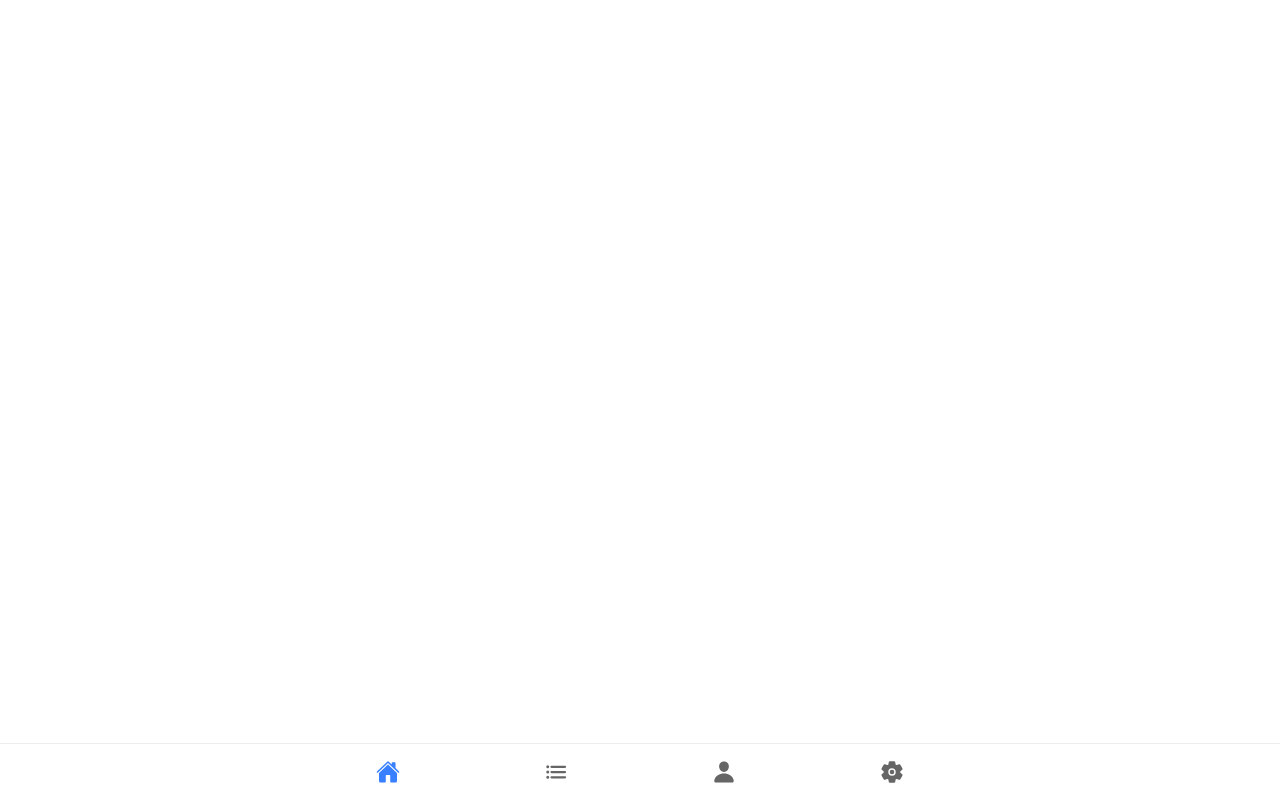
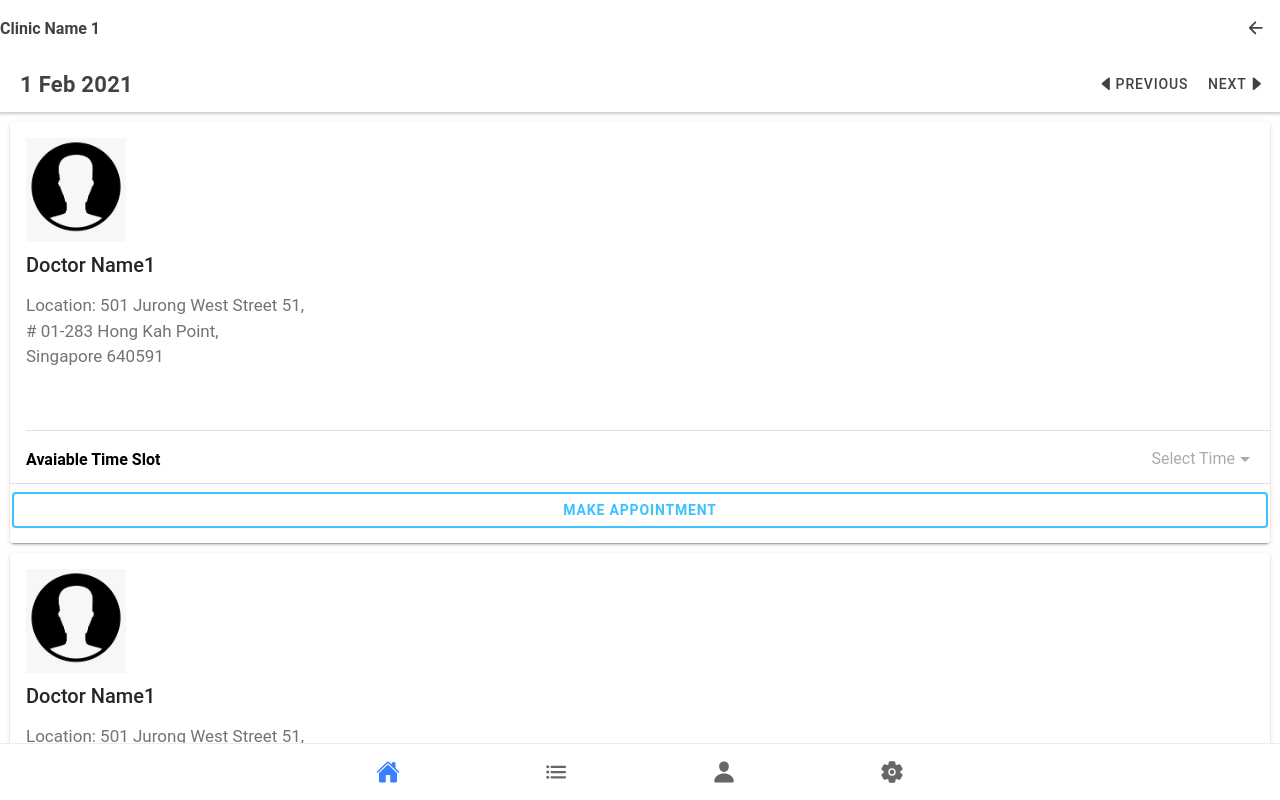
Before and after one commit to johnewong/CZ2006-Frontend, a React (Create React App) app: page /Home/SearchResult/MakeAppointment in a window 1280 px wide. Built offline with nearby package versions, Linux system fonts and the light colour scheme.

Commit message:
mx update

```diff
--- a/src/App.tsx
+++ b/src/App.tsx
@@ -61,8 +61,8 @@ const App: React.FC = () => (
          <Route path="/EventList" component={EventList} exact={true} />
          <Route path="/ForgetPassword" component={ForgetPassword} exact={true} />
          <Route path="/ResetPassword" component={ResetPassword} exact={true} />
-         <Route path="/SearchResult" component={SearchResult} exact={true} />
-         <Route path="/MakeAppointment" component={MakeAppointment} exact={true} />
+         <Route path="/Home/SearchResult" component={SearchResult} exact={true} />
+         <Route path="/Home/SearchResult/MakeAppointment" component={MakeAppointment} exact={true} />
          <Route path="/Home" component={Home} exact={true} />
           <Route exact path="/Home">
             <Home />
--- a/src/pages/Home.tsx
+++ b/src/pages/Home.tsx
@@ -95,7 +95,7 @@ const Home: React.FC = () => {
               <IonButton class="button button-outline button-block"
                          color = "#46b0e0"
                          onClick = {handleSearch}
-                         routerLink = "/SearchResult"
+                         routerLink = "/Home/SearchResult"
                          ><b>Search</b></IonButton>
             </IonCol>
           </IonRow>
--- a/src/pages/MakeAppointment.tsx
+++ b/src/pages/MakeAppointment.tsx
@@ -35,7 +35,7 @@ const MakeAppointment: React.FC = () => {
       <IonHeader>
       <IonToolbar>
             <IonButtons  slot="secondary" >
-              <IonButton fill="default" routerLink= "/SearchResult">
+              <IonButton fill="default" routerLink= "/Home/SearchResult">
                 <IonIcon  icon={arrowBack}/>
               </IonButton>
             </IonButtons>
--- a/src/pages/SearchResult.tsx
+++ b/src/pages/SearchResult.tsx
@@ -23,7 +23,7 @@ const SearchResult: React.FC = () => {
       <IonHeader>
           <IonToolbar>
             <IonButtons  slot="secondary" >
-              <IonButton fill="default" routerLink= "/Home">
+              <IonButton fill="default" routerLink = "/Home">
                 <IonIcon  icon={arrowBack}/>
               </IonButton>
             </IonButtons>
@@ -33,7 +33,7 @@ const SearchResult: React.FC = () => {
           <IonHeader>
             <IonToolbar>
             <IonButtons slot="secondary">
-              <IonButton fill="clear" color="#000000">
+              <IonButton fill="clear" color="#000000" >
                 <IonIcon  icon={caretBack} />
                 Previous
               </IonButton>
@@ -52,7 +52,7 @@ const SearchResult: React.FC = () => {
 
           <IonRow>
             <IonCol>
-              <IonCard routerLink= "/MakeAppointment">
+              <IonCard routerLink= "/Home/SearchResult/MakeAppointment">
                 <IonCardHeader>
                   <IonCardTitle class = "ion-text-left">Clinic Name1</IonCardTitle>
                 </IonCardHeader>
```
